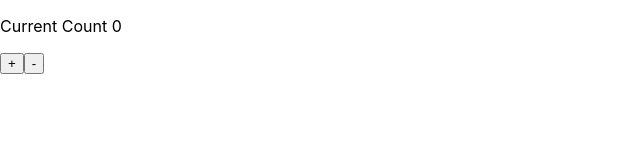
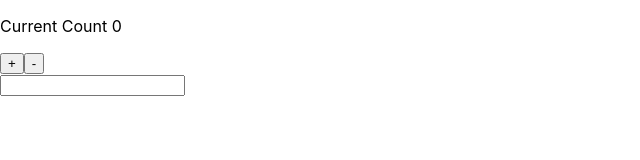
Before and after one commit to SAHARSH123/React-Custom-Hooks, a React (Create React App) app: page / in a window 1280 px wide. Shown: the top 160 px of the page, without its empty margins (0-640 px from the left). Built offline with nearby package versions, Linux system fonts and the light colour scheme.

Commit message:
Added localStorage Hooks

```diff
--- a/src/App.js
+++ b/src/App.js
@@ -1,8 +1,14 @@
 import React from "react";
 import AddSubtractDemo from "./AddSubtractDemo";
+import LocalStorageDemo from "./LocalStorageDemo";
 
 function App() {
-  return <AddSubtractDemo />;
+  return (
+    <div>
+      <AddSubtractDemo />
+      <LocalStorageDemo />
+    </div>
+  );
 }
 
 export default App;
--- /dev/null
+++ b/src/LocalStorageDemo.js
@@ -0,0 +1,12 @@
+import React from "react";
+import useLocalStorage from "./hooks/useLocalStorage";
+
+function LocalStorageDemo() {
+  const [name, setName] = useLocalStorage("name", "");
+  const handleChange = (e) => {
+    setName(e.target.value);
+  };
+  return <input type="text" value={name} onChange={handleChange}></input>;
+}
+
+export default LocalStorageDemo;
--- /dev/null
+++ b/src/hooks/useLocalStorage.js
@@ -0,0 +1,18 @@
+import { useEffect, useState } from "react";
+
+function getInitialValue(key, initialValue) {
+  const savedValue = JSON.parse(localStorage.getItem(key));
+  if (savedValue) return savedValue;
+  return initialValue;
+}
+export default function useLocalStorage(key, initialValue) {
+  const [value, setvalue] = useState(() => {
+    return getInitialValue(key, initialValue);
+  });
+
+  useEffect(() => {
+    localStorage.setItem(key, JSON.stringify(value));
+  }, [value]);
+
+  return [value, setvalue];
+}
```
